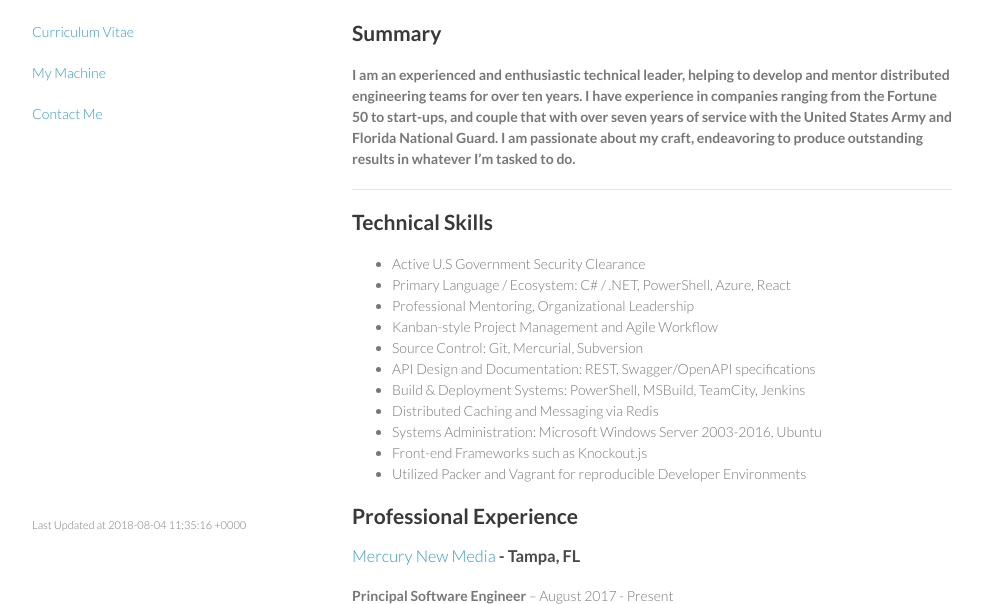
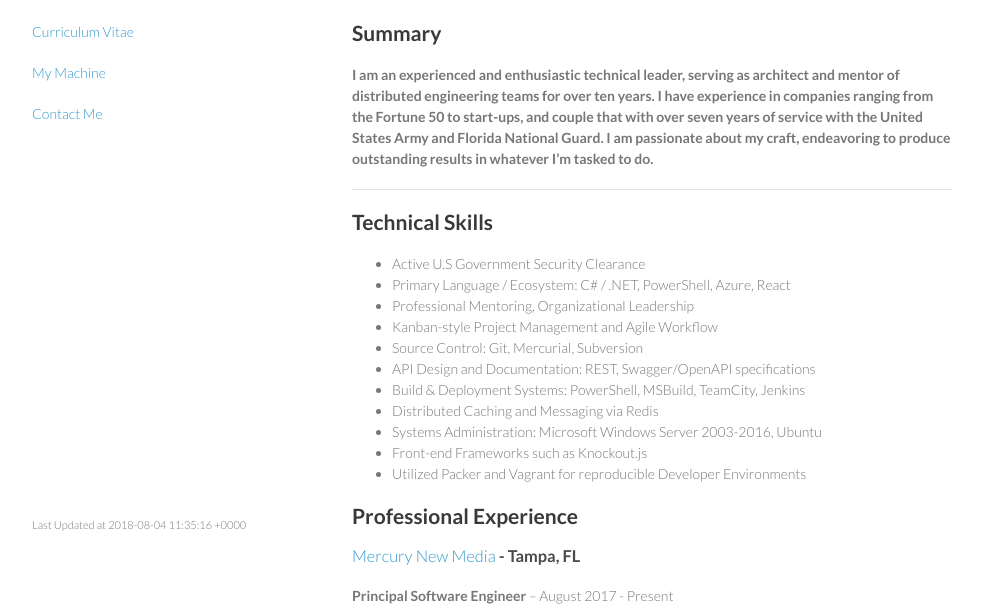
Before and after one commit to mattgwagner/mattgwagner, a Jekyll site: the page built from cv.md, in a window 1280 px wide and 900 px high, cut to the strip 296-900 px from the top of the window. Shown: the whole strip, without its empty margins (148-1131 px from the left). Built offline with Jekyll 4.4.1, drawn with Linux system fonts in a browser that asks for light colours.

Commit message:
Update cv.md

```diff
--- a/cv.md
+++ b/cv.md
@@ -17,7 +17,7 @@ title: Matt G. Wagner - Resume
 
 ## Summary
 
-**I am an experienced and enthusiastic technical leader, helping to develop and mentor distributed engineering teams for over ten years. I have experience in companies ranging from the Fortune 50 to start-ups, and couple that with over seven years of service with the United States Army and Florida National Guard. I am passionate about my craft, endeavoring to produce outstanding results in whatever I'm tasked to do.**
+**I am an experienced and enthusiastic technical leader, serving as architect and mentor of distributed engineering teams for over ten years. I have experience in companies ranging from the Fortune 50 to start-ups, and couple that with over seven years of service with the United States Army and Florida National Guard. I am passionate about my craft, endeavoring to produce outstanding results in whatever I'm tasked to do.**
 
 ----------
 
```
